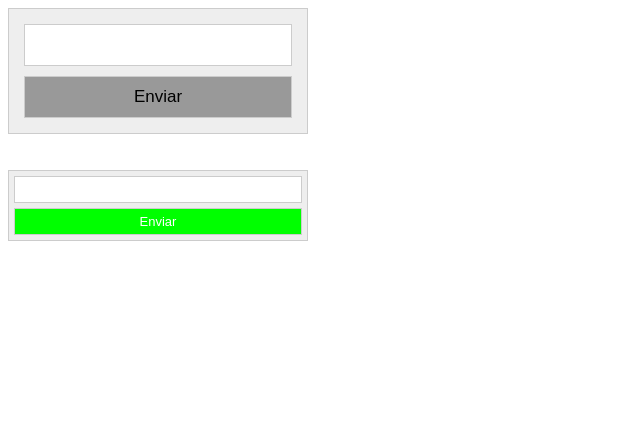
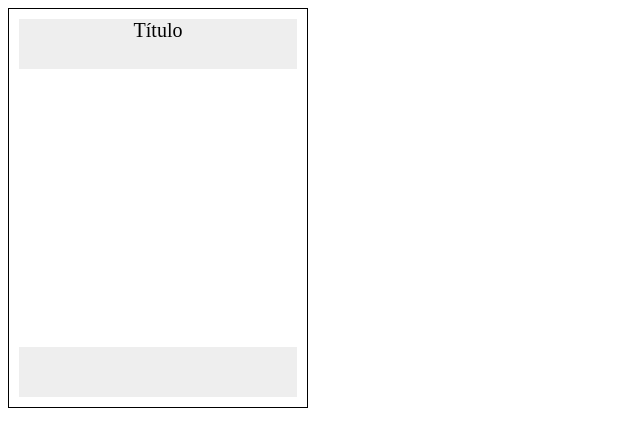
Before and after one commit to EzequielRT/arquitetura-css-bem, a plain HTML site: page arquitetura-css-bem/index.html in a window 1280 px wide. Shown: the whole page, without its empty margins (0-640 px from the left). Drawn offline with Linux system fonts and the light colour scheme.

Commit message:
Nomenclatura para elementos dentro de elementos

```diff
--- a/arquitetura-css-bem/index.html
+++ b/arquitetura-css-bem/index.html
@@ -9,21 +9,19 @@
 </head>
 <body>
 
-    <!-- Exemplo 1 -->
-    <form class="form">
-        <input type="text" class="form__input">
+    <div class="livro">
+        <div class="livro__cabecalho">
+            <div class="livro__titulo">
+                Título
+            </div>
+        </div>
+        <div class="livro__corpo">
 
-        <input type="submit" value="Enviar" class="form__submit">
-    </form>
+        </div>
+        <div class="livro__rodape">
 
-    <br><br>
-
-    <!-- Exemplo 2 -->
-    <form class="form form--small">
-        <input type="text" class="form__input">
-
-        <input type="submit" value="Enviar" class="form__submit form__submit--green">
-    </form>
+        </div>
+    </div>
 
 </body>
 </html>
--- a/arquitetura-css-bem/style.css
+++ b/arquitetura-css-bem/style.css
@@ -44,42 +44,27 @@ APLICANDO BEM EM CASCATA
     box-sizing: border-box;
 }
 
-.form {
+.livro {
+    border: 1px solid #000;
+    padding:10px;
+    width:300px;
+    height:400px;
+    display:flex;
+    flex-direction:column;
+    justify-content:space-between;
+}
+.livro__cabecalho {
     background-color:#EEE;
-    border:1px solid #CCC;
-    width:300px;
-    padding:15px;
+    height:50px;
 }
-.form__input {
-    border: 1px solid #CCC;
-    background-color:#FFF;
-    padding:10px;
-    font-size:17px;
-    display:block;
-    width:100%;
-    margin-bottom:10px;
+.livro__titulo {
+    font-size:20px;
+    text-align:center;
 }
-.form__submit {
-    border: 1px solid #CCC;
-    background-color:#999;
-    padding:10px;
-    font-size:17px;
-    display:block;
-    width:100%;
+.livro__corpo {
+    display:1;
 }
-.form--small {
-    padding:5px;
+.livro__rodape {
+    background-color:#EEE;
+    height:50px;
 }
-.form--small .form__input {
-    padding:5px;
-    font-size:13px;
-    margin-bottom:5px;
-}
-.form--small .form__submit {
-    padding:5px;
-    font-size:13px;
-}
-.form__submit--green {
-    background-color:#0F0;
-    color:#FFF;
-}
```
